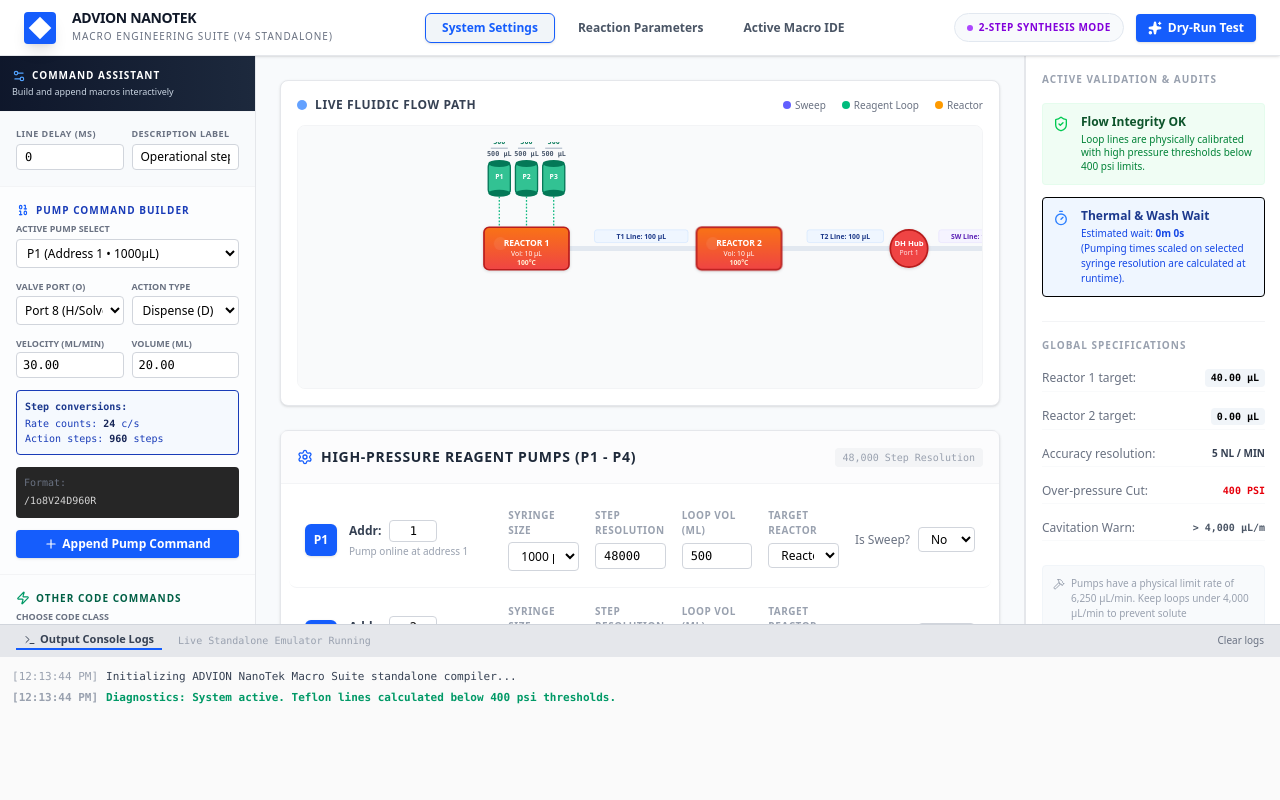
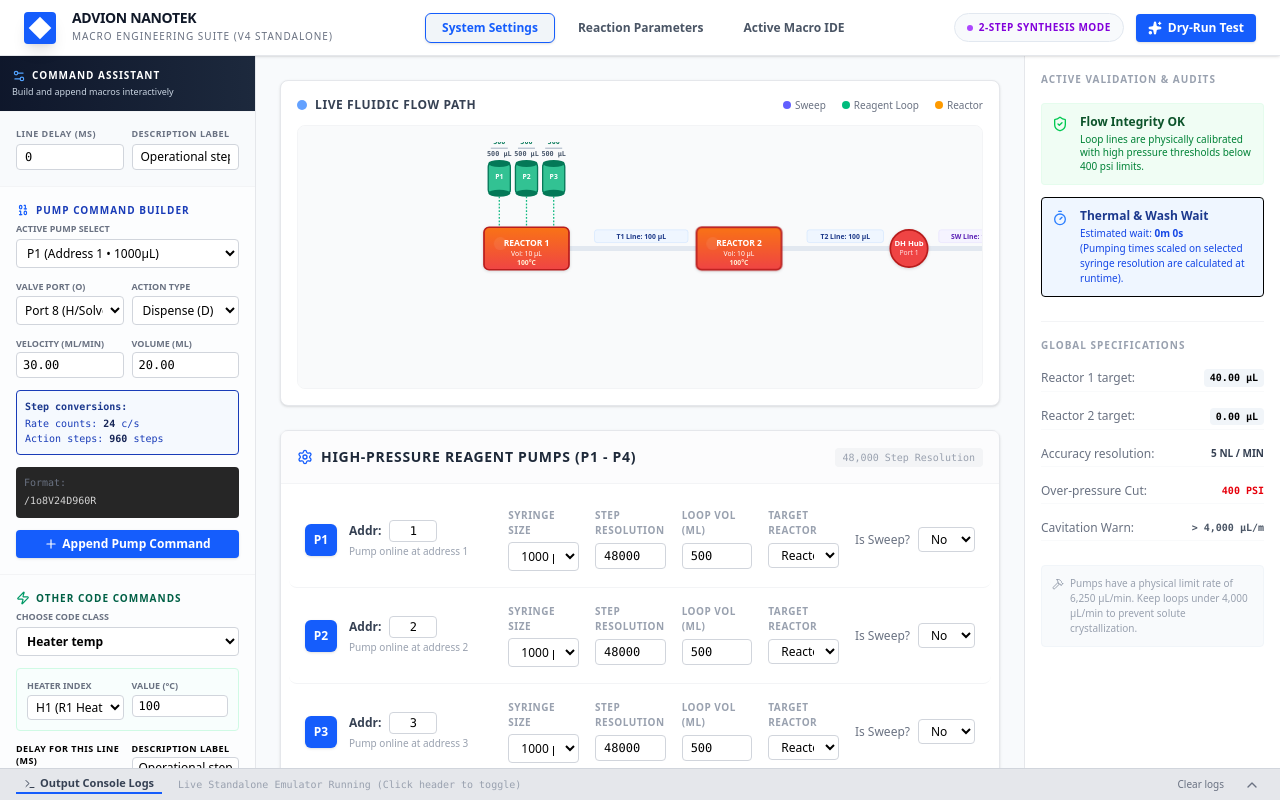
Before and after one commit to giancarlopascali-hub/NanoTek_MacroGen, a React (Vite) app: page / in a window 1280 px wide. Built offline with nearby package versions, Linux system fonts and the light colour scheme.

Commit message:
feat(ui): add collapsible console and fix sidebar layout
Added state management for a collapsible console and updated the ValidationSidebar layout to properly fill its container using flexbox constraints.

```diff
--- a/src/App.tsx
+++ b/src/App.tsx
@@ -1,6 +1,6 @@
 import React, { useState, useEffect } from "react";
 import { PumpConfig, FluidicsConfig, AUXState, LogLine } from "./types";
-import { Play, Code, ShieldCheck, Cpu, Terminal, Sparkles, BookOpen, Settings, Flame } from "lucide-react";
+import { Play, Code, ShieldCheck, Cpu, Terminal, Sparkles, BookOpen, Settings, Flame, ChevronUp, ChevronDown } from "lucide-react";
 import FluidicSchematic from "./components/FluidicSchematic";
 import SyntaxExplorer from "./components/SyntaxExplorer";
 import PumpConfigurator from "./components/PumpConfigurator";
@@ -11,6 +11,9 @@
 export default function App() {
   // Tabs: "System", "Reaction", "Macro"
   const [activeTab, setActiveTab] = useState<"System" | "Reaction" | "Macro">("System");
+
+  // Console toggle state (defaults to closed/down per user intent)
+  const [isConsoleOpen, setIsConsoleOpen] = useState<boolean>(false);
 
   // Pumps state (P1 to P4)
   const [pumps, setPumps] = useState<PumpConfig[]>([
@@ -970,7 +973,7 @@
         </main>
 
         {/* Right Sidebar validation parameter audits */}
-        <aside className="w-64 bg-white border-l border-gray-200 flex flex-col shrink-0">
+        <aside className="w-64 bg-white border-l border-gray-200 flex flex-col shrink-0 min-h-0 h-full overflow-hidden">
           <ValidationSidebar
             pumps={pumps}
             fluidics={fluidics}
@@ -992,29 +995,42 @@
       )}
 
       {/* Bottom Terminal Output Console logs (Exact Polish match) */}
-      <footer className="h-44 bg-[#f1f1f1] border-t border-gray-300 flex flex-col shrink-0 z-10">
-        <div className="h-8 border-b border-gray-200 flex items-center justify-between px-4 bg-gray-200 shrink-0">
+      <footer className={`${isConsoleOpen ? "h-44" : "h-8"} bg-[#f1f1f1] border-t border-gray-300 flex flex-col shrink-0 z-10 transition-all duration-300`}>
+        <div
+          onClick={() => setIsConsoleOpen(!isConsoleOpen)}
+          className="h-8 border-b border-gray-200 flex items-center justify-between px-4 bg-gray-200 shrink-0 cursor-pointer hover:bg-gray-300 select-none"
+        >
           <div className="flex items-center gap-4">
             <button className="text-[11px] font-bold text-gray-700 border-b-2 border-blue-600 h-full px-2 flex items-center gap-1">
               <Terminal className="w-3 h-3" />
               Output Console Logs
             </button>
             <span className="text-[10px] text-gray-400 font-medium font-mono">
-              Live Standalone Emulator Running
+              Live Standalone Emulator Running (Click header to toggle)
             </span>
           </div>
 
+          <div className="flex items-center gap-2" onClick={(e) => e.stopPropagation()}>
             <button
               onClick={() => {
                 setConsoleLogs([]);
                 addLog("Console timeline cleaned.", "warning");
               }}
-            className="text-[10px] font-medium text-gray-500 hover:text-gray-800"
+              className="text-[10px] font-medium text-gray-500 hover:text-gray-800 px-2 py-0.5 rounded hover:bg-black/5"
             >
               Clear logs
             </button>
+            <button
+              onClick={() => setIsConsoleOpen(!isConsoleOpen)}
+              className="text-gray-500 hover:text-gray-800 p-1 flex items-center justify-center rounded hover:bg-black/5"
+              title={isConsoleOpen ? "Collapse Console" : "Expand Console"}
+            >
+              {isConsoleOpen ? <ChevronDown className="w-4 h-4" /> : <ChevronUp className="w-4 h-4" />}
+            </button>
+          </div>
         </div>
 
+        {isConsoleOpen && (
           <div className="p-3 font-mono text-[11px] space-y-1 overflow-y-auto bg-[#fafafa] flex-1">
             {consoleLogs.map((log, idx) => {
               let colorCls = "text-gray-700";
@@ -1030,6 +1046,7 @@
               );
             })}
           </div>
+        )}
       </footer>
     </div>
   );
--- a/src/components/ValidationSidebar.tsx
+++ b/src/components/ValidationSidebar.tsx
@@ -56,7 +56,7 @@
   const estimatedSecs = Math.floor((totalWaitMs % 60000) / 1000);
 
   return (
-    <div className="w-64 bg-white border-l border-gray-200 p-4 flex flex-col shrink-0 overflow-y-auto">
+    <div className="w-full h-full p-4 flex flex-col min-h-0 overflow-y-auto">
       <h2 className="text-[10px] font-bold text-gray-400 uppercase tracking-widest mb-4">
         Active Validation & Audits
       </h2>
```
Lines whose indentation alone changed are shown as unchanged.
